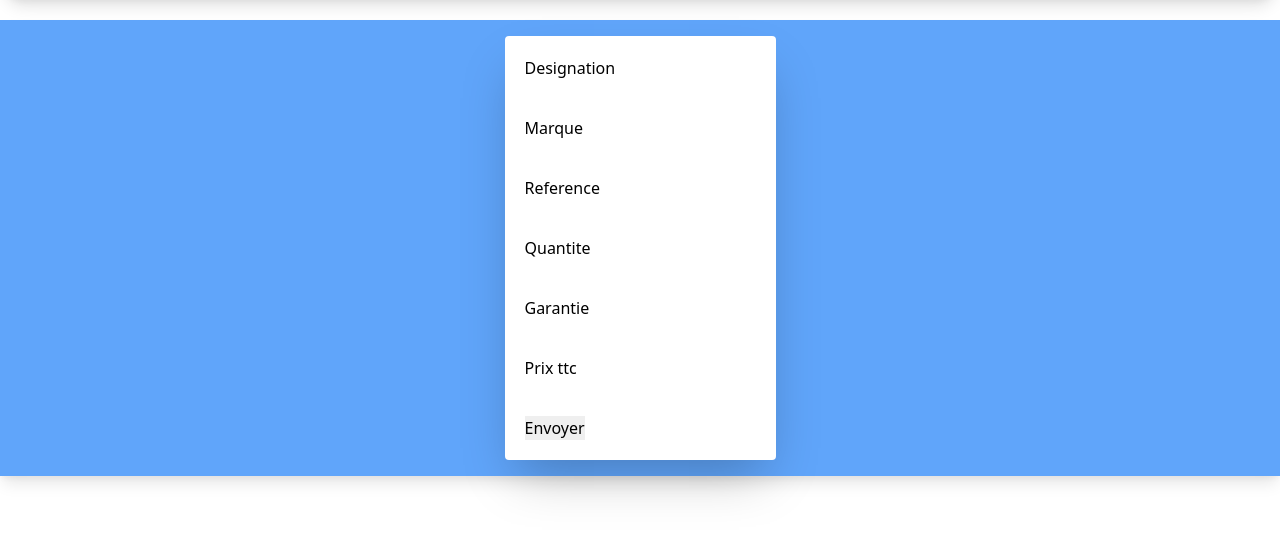
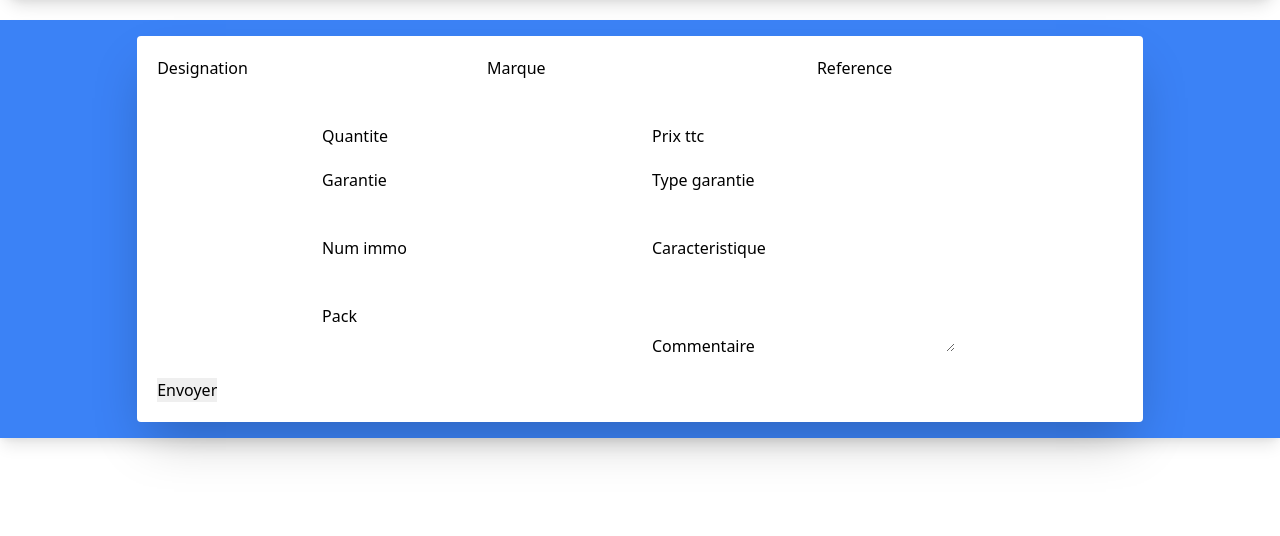
Before and after one commit to AlbanTier/catalogue-services, a Symfony app: template templates/produit/form.produit.html.twig in a window 1280 px wide. Shown: the part 80-616 px from the top of the page. Run offline with Twig, Linux system fonts and the light colour scheme; the template is opened without the code that fills it, so the values that code supplies are empty; form fields are guessed from the names that the template uses; some libraries are stand-ins or nearby versions.

Commit message:
26/11/2021

```diff
--- a/src/Controller/ProduitController.php
+++ b/src/Controller/ProduitController.php
@@ -38,6 +38,12 @@
             ->add('quantite', null)
             ->add('garantie', null)
             ->add('prixTTC', null)
+            ->add('numImmo', null)
+            ->add('typeGarantie', null)
+            ->add('commentaire', null)
+            ->add('caracteristique', null)
+            ->add('pack', null)
+
             ->getForm();
         ;
 
--- a/templates/produit/form.produit.html.twig
+++ b/templates/produit/form.produit.html.twig
@@ -1,35 +1,100 @@
 {% extends 'base.html.twig' %}
 {% block title %}Création tableau | Colabo{% endblock %}
 {% block body %}
+
     <body>
-    <div class="flex justify-center items-center w-full bg-blue-400 shadow-lg">
-        <div class="w-min bg-white rounded shadow-2xl p-5 m-4 flex justify-center">
+    <div class="justify-center flex items-center bg-blue-500 shadow-lg">
+        <div class=" bg-white rounded shadow-2xl p-5 m-4 flex-wrap justify-center justify-between">
             {{ form_start(form) }}
+            {# Première ligne #}
+                <div class="flex flex-wrap -mx-3 mb-2">
+                    <div class="w-full md:w-1/3 px-3 mb-6 md:mb-0">
                     {{ form_row(form.designation, {
                         label_class: 'mb-2 font-bold text-lg text-gray-900 underline',
                         widget_class: 'mt-2 flex border rounded-lg border-gray-200 bg-gray-50 p-2 w-max',
                     })
-                    }}{{ form_row(form.marque, {
-                        label_class: 'mb-2 font-bold text-lg text-gray-900 underline',
-                        widget_class: 'mt-2 flex border rounded-lg border-gray-200 bg-gray-50 p-2 w-max',
-                    })
-                    }}{{ form_row(form.reference, {
-                        label_class: 'mb-2 font-bold text-lg text-gray-900 underline',
-                        widget_class: 'mt-2 flex border rounded-lg border-gray-200 bg-gray-50 p-2 w-max',
-                    })
-                    }}{{ form_row(form.quantite, {
-                        label_class: 'mb-2 font-bold text-lg text-gray-900 underline',
-                        widget_class: 'mt-2 flex border rounded-lg border-gray-200 bg-gray-50 p-2 w-max',
-                    })
-                    }}{{ form_row(form.garantie, {
-                        label_class: 'mb-3  font-bold text-lg text-gray-900 underline',
-                        widget_class: 'mt-2 justify-between flex border rounded-lg border-gray-200 bg-gray-50 p-2 w-max',
-                    })
-                    }}{{ form_row(form.prixTTC, {
+                    }}
+                    </div>
+                    <div class="w-full md:w-1/3 px-3 mb-6 md:mb-0">
+                    {{ form_row(form.marque, {
                         label_class: 'mb-2 font-bold text-lg text-gray-900 underline',
                         widget_class: 'mt-2 flex border rounded-lg border-gray-200 bg-gray-50 p-2 w-max',
                     })
                     }}
+                    </div>
+                    <div class="w-full md:w-1/3 px-3 mb-6 md:mb-0">
+                    {{ form_row(form.reference, {
+                        label_class: 'mb-2 font-bold text-lg text-gray-900 underline',
+                        widget_class: 'mt-2 flex border rounded-lg border-gray-200 bg-gray-50 p-2 w-max',
+                    })
+                    }}
+                    </div>
+                </div>
+            {# Deuxièmre ligne #}
+            <div class="flex flex-wrap -mx-3 mb-2 justify-center">
+                <div class="w-full md:w-1/3 px-3 mb-6 md:mb-0">
+                    {{ form_row(form.quantite, {
+                        label_class: 'mb-2 font-bold text-lg text-gray-900 underline',
+                        widget_class: 'mt-2 flex border rounded-lg border-gray-200 bg-gray-50 p-2 w-max',
+                    })
+                    }}
+                </div>
+                <div class="w-full md:w-1/3 px-3 mb-6 md:mb-0">
+                    {{ form_row(form.prixTTC, {
+                        label_class: 'mb-2 font-bold text-lg text-gray-900 underline',
+                        widget_class: 'mt-2 flex border rounded-lg border-gray-200 bg-gray-50 p-2 w-max',
+                    })
+                    }}
+                </div>
+            </div>
+            <div class="flex flex-wrap -mx-3 mb-2 justify-center">
+                <div class="w-full md:w-1/3 px-3 mb-6 md:mb-0">
+                    {{ form_row(form.garantie, {
+                        label_class: 'mb-3  font-bold text-lg text-gray-900 underline',
+                        widget_class: 'mt-2 justify-between flex border rounded-lg border-gray-200 bg-gray-50 p-2 w-max',
+                    })
+                    }}
+                </div>
+                <div class="w-full md:w-1/3 px-3 mb-6 md:mb-0">
+                    {{ form_row(form.typeGarantie, {
+                        label_class: 'mb-2 font-bold text-lg text-gray-900 underline',
+                        widget_class: 'mt-2 flex border rounded-lg border-gray-200 bg-gray-50 p-2 w-max',
+                    })
+                    }}
+                </div>
+            </div>
+            <div class="flex flex-wrap -mx-3 mb-2 justify-center">
+                <div class="w-full md:w-1/3 px-3 mb-6 md:mb-0">
+                    {{ form_row(form.numImmo, {
+                        label_class: 'mb-2 font-bold text-lg text-gray-900 underline',
+                        widget_class: 'mt-2 flex border rounded-lg border-gray-200 bg-gray-50 p-2 w-max',
+                    })
+                    }}
+                </div>
+                <div class="w-full md:w-1/3 px-3 mb-6 md:mb-0">
+                    {{ form_row(form.caracteristique, {
+                        label_class: 'mb-2 font-bold text-lg text-gray-900 underline',
+                        widget_class: 'mt-2 flex border rounded-lg border-gray-200 bg-gray-50 p-2 w-max',
+                    })
+                    }}
+                </div>
+            </div>
+            <div class="flex flex-wrap -mx-3 mb-2 justify-center">
+                <div class="w-full md:w-1/3 px-3 mb-6 md:mb-0">
+                {{ form_row(form.pack, {
+                    label_class: 'mb-2 font-bold text-lg text-gray-900 underline',
+                    widget_class: 'mt-2 flex border rounded-lg border-gray-200 bg-gray-50 p-2 w-max',
+                })
+                }}
+                </div>
+                <div class="w-full md:w-1/3 px-3 mb-6 md:mb-0">
+                    {{ form_row(form.commentaire, {
+                        label_class: 'mb-2 font-bold text-lg text-gray-900 underline',
+                        widget_class: 'mt-2 flex border rounded-lg border-gray-200 bg-gray-50 p-2 w-max',
+                    })
+                    }}
+                </div>
+            </div>
                 <input type="submit" value="Envoyer">
             {{ form_end(form) }}
         </div>
--- a/templates/tabs/create.html.twig
+++ b/templates/tabs/create.html.twig
@@ -2,7 +2,7 @@
 {% block title %}Création tableau | Colabo{% endblock %}
 {% block body %}
 <body>
-    <div class="flex justify-center items-center w-full bg-blue-400 shadow-lg">
+    <div class="flex justify-center items-center w-full bg-blue-500 shadow-lg">
         <div class="w-min bg-white rounded shadow-2xl p-5 m-4 flex justify-center">
             {{ form_start(form) }}
                 {{ form_row(form.libelle, {
```
Also changed, not shown: migrations/Version20211124125415.php (added, +31 -0 lines), src/Controller/TabsController.php (+5 -2 lines), src/Entity/Produit.php (+121 -0 lines), templates/produit/show.html.twig (+37 -1 lines), 2 other files.
